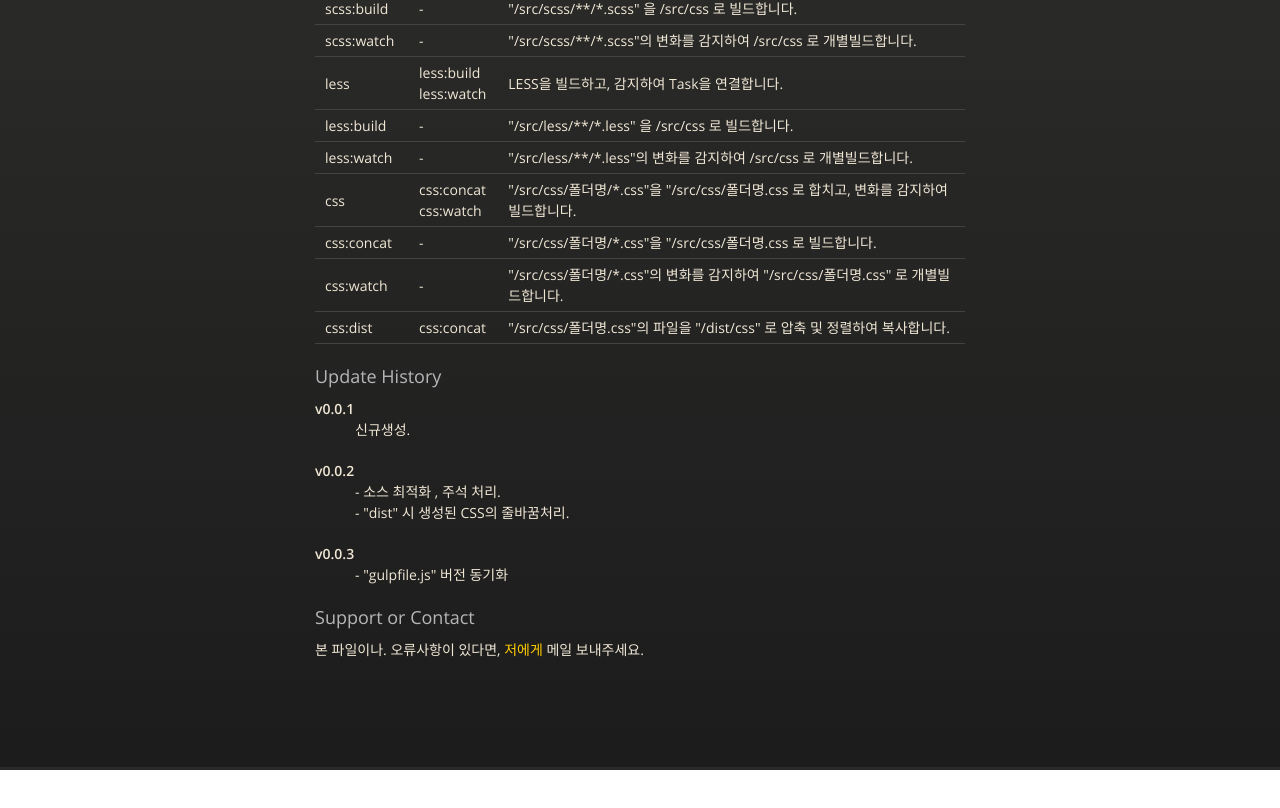
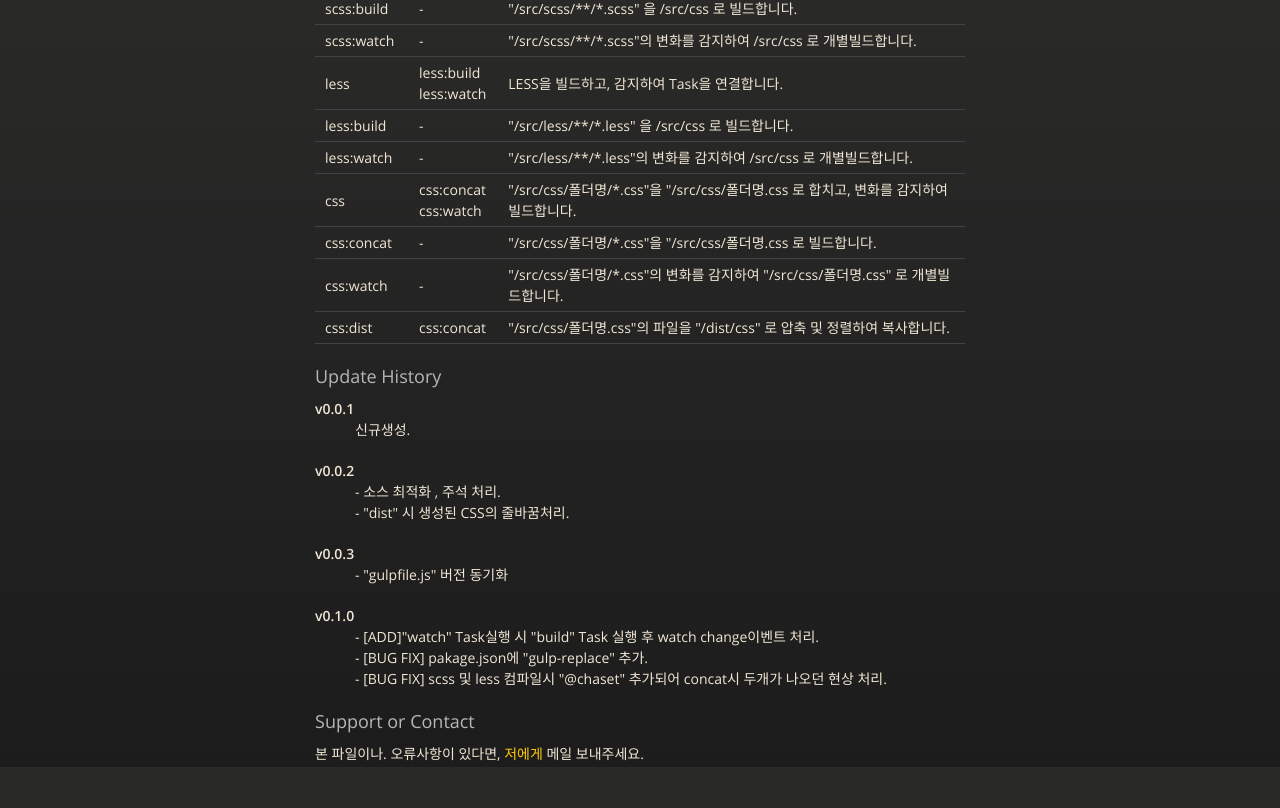
Before and after one commit to dstyle0210/gulp-setting, a website: page index.html in a window 1280 px wide. Shown: the part 833-1641 px from the top of the page. Before the commit the page ends 1603 px from the top, so only its background shows below. Drawn offline with nearby package versions, Linux system fonts and the light colour scheme.

Commit message:
v0.1.0 업데이트.

```diff
--- a/index.html
+++ b/index.html
@@ -142,6 +142,12 @@ pre code span.c{color:#999;}
         <dt>v0.0.3</dt>
         <dd>- "gulpfile.js" 버전 동기화</dd>
     </dl>
+    <dl>
+        <dt>v0.1.0</dt>
+        <dd>- [ADD]"watch" Task실행 시 "build" Task 실행 후 watch change이벤트 처리.</dd>
+        <dd>- [BUG FIX] pakage.json에 "gulp-replace" 추가.</dd>
+        <dd>- [BUG FIX] scss 및 less 컴파일시 "@chaset" 추가되어 concat시 두개가 나오던 현상 처리.</dd>
+    </dl>
 	<h3>Support or Contact</h3>
 	<p>본 파일이나. 오류사항이 있다면, <a href="mailto:dstyle0210@gmail.com">저에게</a> 메일 보내주세요.</p>
 </section>
--- a/package.json
+++ b/package.json
@@ -1,6 +1,6 @@
 {
   "name": "dstyleGulpSetting",
-  "version": "1.0.0",
+  "version": "1.0.4",
   "description": "",
   "author": "dstyle(dstyle0210@gmail.com)",
   "license": "MIT",
@@ -14,6 +14,7 @@
     "gulp-insert": "^0.5.0",
     "gulp-less": "^3.1.0",
     "gulp-sass": "^2.3.2",
-    "run-sequence": "^1.2.2"
+    "run-sequence": "^1.2.2",
+    "gulp-replace": "^0.5.4"
   }
 }
```
Also changed, not shown: gulpFile.js (+3 -5 lines).
